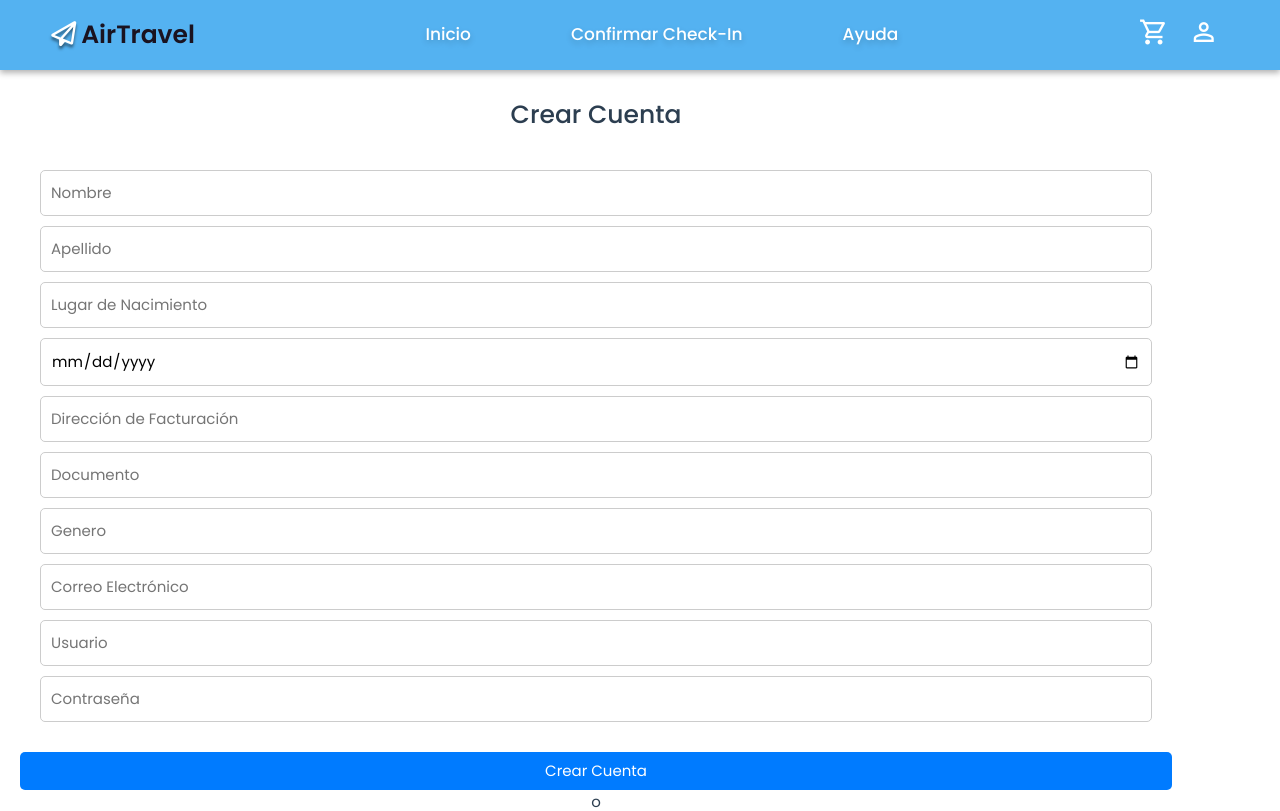
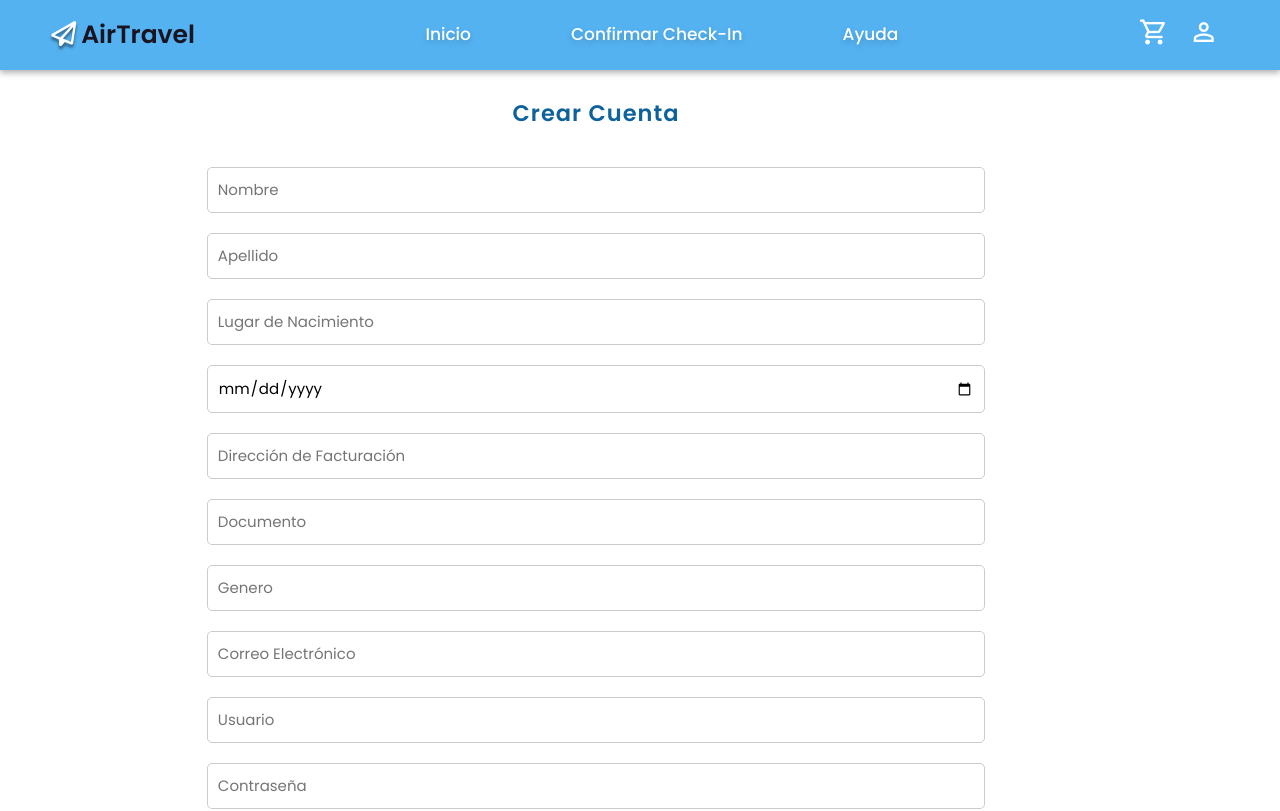
Before and after one commit to Valentin387/airlineLabSoft2023, a Vue app in the folder airline-frontend/: page /SignUp in a window 1280 px wide. Shown: the top 811 px of the page. Built offline with nearby package versions, Linux system fonts and the light colour scheme.

Commit message:
Cambios de algunos estilos

```diff
--- a/airline-frontend/index.html
+++ b/airline-frontend/index.html
@@ -24,7 +24,6 @@
   <body>
     <div id="app"></div>
     <script type="module" src="/src/main.js"></script>
-    <script data-cfasync="false" src="/cdn-cgi/scripts/5c5dd728/cloudflare-static/email-decode.min.js"></script>
     <script src="https://code.jquery.com/jquery-1.10.2.min.js"></script>
     <script src="https://cdn.jsdelivr.net/npm/bootstrap@4.5.0/dist/js/bootstrap.bundle.min.js"></script>
     <script type="text/javascript"> </script>
--- a/airline-frontend/src/views/Ad_Management.vue
+++ b/airline-frontend/src/views/Ad_Management.vue
@@ -52,9 +52,12 @@
         <h2 class="tittle-ad">Crear Administrador</h2>
         <p class="text-ad">Por favor ingrese correo electronico y nombre del administrador</p>
         <div class="create-admin-form">
-          <input type="text" v-model="newAdminName" placeholder="Nombre">
-          <input type="email" v-model="newAdminEmail" placeholder="Correo Electrónico">
-          <button @click="confirmAdminCreation" class="button-create-ad">Confirmar Creación</button>
+          <input class="input-admin" type="text" v-model="newAdminName" placeholder="Nombre">
+          <input class = "input-admin" type="email" v-model="newAdminEmail" placeholder="Correo Electrónico">
+          <div>
+            <button @click="confirmAdminCreation" class="button-create-ad">Confirmar Creación</button>
+          </div>
+
         </div>
       </div>
     </div>
@@ -62,6 +65,47 @@
 </template>
 
 <style lang="scss">
+  $light-color:#312c02;
+  $degradado: rgba(149, 168, 238, 0.11);
+  $bg:rgba(6, 31, 14, 0.947);
+  $azul-claro: #CFE0EB;
+  $gris:#F7F7F7;
+  $verde: #00BD8E;
+  $azul: #0D629B;
+  $blanco: #FFFFFF;
+  $negro:#1A1320;
+  $accent:#0B97F4;
+  $secondary:#ceeafd;
+  html{
+        /*
+        Estilo CSS para la vista Home.vue del proyecto Vue.js.
+        La propiedad font-size establece el tamaño de fuente base en 10px, lo que equivale a 62.5% del tamaño de fuente predeterminado del navegador.
+        La propiedad overflow-x:hidden oculta el desplazamiento horizontal de la página.
+        La propiedad scroll-behavior: smooth agrega un efecto de desplazamiento suave al hacer clic en los enlaces internos de la página.
+        La propiedad scroll-padding-top establece la cantidad de espacio de relleno en la parte superior de la página para compensar la barra de navegación fija.
+        */
+        font-size: 62.5%;
+        overflow-x:hidden;
+        scroll-behavior: smooth;
+        scroll-padding-top:9rem;
+
+        /*
+        Estilos para la barra de desplazamiento en la vista Home.vue.
+        Se utiliza el selector de pseudo-elemento &:: para aplicar estilos a la barra de desplazamiento.
+        */
+        &::-webkit-scrollbar{
+            width:1rem;
+        }
+
+        &::-webkit-scrollbar-track{
+            background: $accent;
+        }
+
+        &::-webkit-scrollbar-thumb{
+            background-color: $azul;
+        }
+
+  }
   .admin-panel {
     box-shadow: 3px 3px 6px rgba(1, 0.2, 1, 0.2);
     /*display: flex;
@@ -77,7 +121,7 @@
 
   .sidebar {
     width: 270px;
-    background-color: #ccc;
+    background-color: $azul-claro;
     padding: 20px;
     display: flex;
     flex-direction: column;
@@ -172,6 +216,22 @@
     margin-left: 10px;
   }
 
+  .create-admin-form{
+
+
+      .input-admin {
+          width: 60%;
+          margin: 10px 0;
+          padding: 10px;
+          border: 1px solid #ccc;
+          border-radius: 5px;
+
+    }
+
+
+
+
+  }
 
   @media screen and (max-width: 1000px) {
         .admin-panel {
--- a/airline-frontend/src/views/Login.vue
+++ b/airline-frontend/src/views/Login.vue
@@ -2,14 +2,18 @@
   <div class="page-container">
     <div class="left-content">
       <div class="left-content-inner">
-        <h1 class="tittle">Bienvenido a AirTravel</h1>
-        <div class="text-login">
-          <p>Somos tu pasaporte hacia el mundo de la aviación. Con una amplia gama de destinos, ofertas irresistibles y un servicio excepcional, estamos aquí para hacer realidad tus sueños de viaje. Descubre vuelos asequibles, reserva con facilidad y despega hacia tus aventuras. En AirTravel, volamos alto para que tú también lo hagas. ¡Prepara tus maletas y comencemos a explorar el mundo juntos!</p>
-        </div>
+        <hr>
+          <h1 class="tittle">Bienvenido a AirTravel</h1>
+          <hr>
+          <div class="text-login">
+            <p>Somos tu pasaporte hacia el mundo de la aviación. Con una amplia gama de destinos, ofertas irresistibles y un servicio excepcional, estamos aquí para hacer realidad tus sueños de viaje. Descubre vuelos asequibles, reserva con facilidad y despega hacia tus aventuras. En AirTravel, volamos alto para que tú también lo hagas. ¡Prepara tus maletas y comencemos a explorar el mundo juntos!</p>
+          </div>
       </div>
     </div>
     <div class="login-container">
+      <hr>
         <h1>Iniciar Sesión</h1>
+        <hr><hr>
         <form @submit.prevent="login" id="login-form">
             <input type="email" id="email" placeholder="Email" v-model="email" required>
             <input type="password" id="password" placeholder="Password" v-model="password" required>
@@ -18,6 +22,7 @@
             </div>
             <button id="login" class="login" @click.prevent="login" type="submit">Iniciar Sesión</button>
         </form>
+        <hr>
         <p id="text2" class="text">o</p>
         <p id="error-message" class="error-message">{{ errorMessage }}</p>
         <button id="register" class="register" @click.prevent="redirectToSignUp">Registrarse</button>
@@ -27,6 +32,48 @@
 
 
 <style lang="scss"  >
+  $light-color:#312c02;
+  $degradado: rgba(149, 168, 238, 0.11);
+  $bg:rgba(6, 31, 14, 0.947);
+  $azul-claro: #CFE0EB;
+  $gris:#F7F7F7;
+  $verde: #00BD8E;
+  $azul: #0D629B;
+  $blanco: #FFFFFF;
+  $negro:#1A1320;
+  $accent:#0B97F4;
+  $secondary:#ceeafd;
+  html{
+        /*
+        Estilo CSS para la vista Home.vue del proyecto Vue.js.
+        La propiedad font-size establece el tamaño de fuente base en 10px, lo que equivale a 62.5% del tamaño de fuente predeterminado del navegador.
+        La propiedad overflow-x:hidden oculta el desplazamiento horizontal de la página.
+        La propiedad scroll-behavior: smooth agrega un efecto de desplazamiento suave al hacer clic en los enlaces internos de la página.
+        La propiedad scroll-padding-top establece la cantidad de espacio de relleno en la parte superior de la página para compensar la barra de navegación fija.
+        */
+        font-size: 62.5%;
+        overflow-x:hidden;
+        scroll-behavior: smooth;
+        scroll-padding-top:9rem;
+
+        /*
+        Estilos para la barra de desplazamiento en la vista Home.vue.
+        Se utiliza el selector de pseudo-elemento &:: para aplicar estilos a la barra de desplazamiento.
+        */
+        &::-webkit-scrollbar{
+            width:1rem;
+        }
+
+        &::-webkit-scrollbar-track{
+            background: $accent;
+        }
+
+        &::-webkit-scrollbar-thumb{
+            background-color: $azul;
+        }
+
+  }
+
   .page-container {
       height: 85vh;
       box-shadow: 3px 3px 6px rgba(1, 0.2, 1, 0.2);
@@ -62,7 +109,8 @@
       }
 
       input {
-          width: 100%;
+          width: 80%;
+          margin-top: 10rem;
           margin: 10px 0;
           padding: 10px;
           border: 1px solid #ccc;
@@ -70,9 +118,9 @@
       }
 
       .login {
-        width: 100%;
+        width: 80%;
         padding: 10px;
-        margin-top: 40px;
+        margin-top: 45px;
         background-color: #007bff;
         color: #fff;
         border: none;
@@ -93,9 +141,9 @@
       }
 
       .register {
-        width: 300px;
+        width: 40%;
         padding: 10px;
-        margin-top: 10px;
+
         background-color: #77797a;
         color: #fff;
         border: none;
@@ -111,9 +159,11 @@
         margin-top: 20px;
       }
 
-      .text-login {
+      .text-login p {
         margin-top: 80px;
         text-align: center;
+        margin: 10px 0;
+
       }
 
       .text1{
--- a/airline-frontend/src/views/SignUp.vue
+++ b/airline-frontend/src/views/SignUp.vue
@@ -1,7 +1,7 @@
 <template>
   <div class="registration-box">
     <div class="registration-container">
-      <h1>Crear Cuenta</h1>
+        <h1 class ="title">Crear Cuenta</h1>
       <form id="registration-form" @submit.prevent="createAccount">
         <div class="form-group">
             <!-- Nombre Completo -->
@@ -48,8 +48,52 @@
 </template>
 
 <style lang="scss">
+    $light-color:#312c02;
+    $degradado: rgba(149, 168, 238, 0.11);
+    $bg:rgba(6, 31, 14, 0.947);
+    $azul-claro: #CFE0EB;
+    $gris:#F7F7F7;
+    $verde: #00BD8E;
+    $azul: #0D629B;
+    $blanco: #FFFFFF;
+    $negro:#1A1320;
+    $accent:#0B97F4;
+    $secondary:#ceeafd;
+
+    html{
+        /*
+        Estilo CSS para la vista Home.vue del proyecto Vue.js.
+        La propiedad font-size establece el tamaño de fuente base en 10px, lo que equivale a 62.5% del tamaño de fuente predeterminado del navegador.
+        La propiedad overflow-x:hidden oculta el desplazamiento horizontal de la página.
+        La propiedad scroll-behavior: smooth agrega un efecto de desplazamiento suave al hacer clic en los enlaces internos de la página.
+        La propiedad scroll-padding-top establece la cantidad de espacio de relleno en la parte superior de la página para compensar la barra de navegación fija.
+        */
+        font-size: 62.5%;
+        overflow-x:hidden;
+        scroll-behavior: smooth;
+        scroll-padding-top:9rem;
+
+        /*
+        Estilos para la barra de desplazamiento en la vista Home.vue.
+        Se utiliza el selector de pseudo-elemento &:: para aplicar estilos a la barra de desplazamiento.
+        */
+        &::-webkit-scrollbar{
+            width:1rem;
+        }
+
+        &::-webkit-scrollbar-track{
+            background: $accent;
+        }
+
+        &::-webkit-scrollbar-thumb{
+            background-color: $azul;
+        }
+
+    }
+
 
     .registration-box {
+
       width: 90vw;
       margin: 2vw auto; /* Centrar horizontalmente */
       margin-top: 10rem; /* Centrar verticalmente */
@@ -57,13 +101,20 @@
       display: flex;
       justify-content: space-between;
       overflow: hidden;
+      text-align: center;
 
-        text-align: center;
-    }
 
       .form-group {
         margin: 10px 0;
         padding: 20px;
+      }
+
+      .title {
+        text-transform: capitalize;
+        font-size: 2.25rem;
+        font-weight: 600;
+        letter-spacing: 1px;
+        color: $azul;
       }
 
       label {
@@ -72,15 +123,16 @@
       }
 
       input, select {
-        width: 100%;
-        margin-top: 10px;
+
+          width: 70%;
+          margin: 10px 0;
           padding: 10px;
           border: 1px solid #ccc;
           border-radius: 5px;
       }
 
       .create-account {
-        width: 100%;
+          width: 40%;
           padding: 7px;
           background-color: #007bff;
           color: #fff;
@@ -90,7 +142,7 @@
       }
 
       .login{
-        width: 50%;
+          width: 30%;
           padding: 7px;
           background-color: #676d72;
           color: #fff;
@@ -112,6 +164,9 @@
           font-size: small;
           text-align: center;
           margin-top: 30px;
+      }
+
+
     }
 
 
```
Lines whose indentation alone changed are shown as unchanged.
